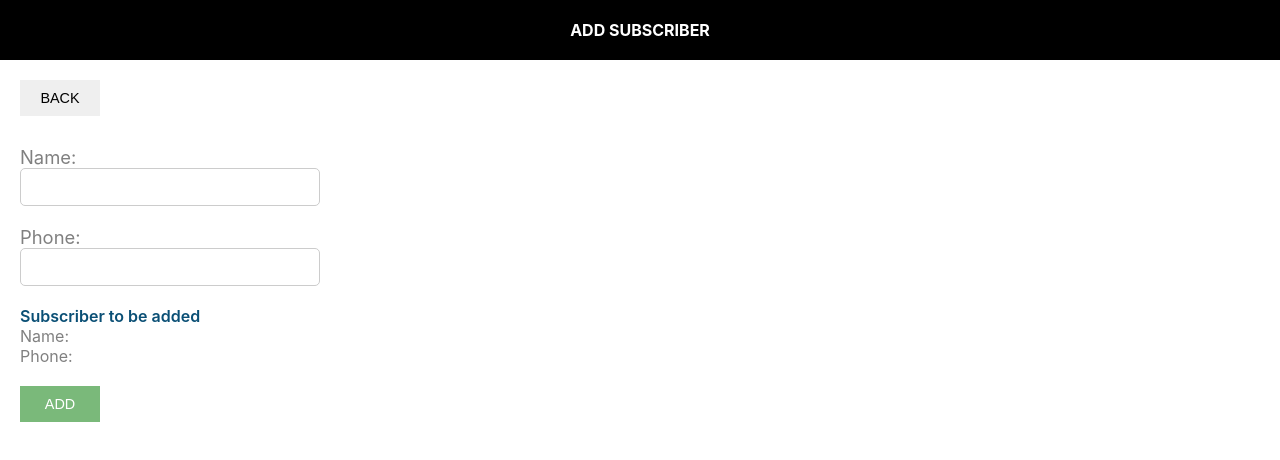
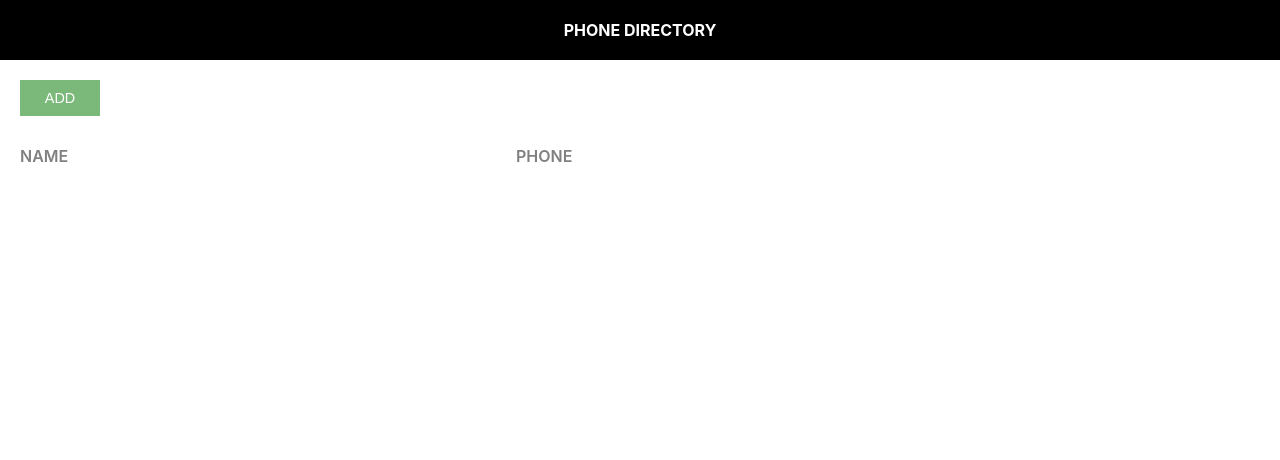
Before and after one commit to Mikita1012/phone-directory, a React (Create React App) app: page / in a window 1280 px wide. Shown: the top 460 px of the page. Built offline with nearby package versions, Linux system fonts and the light colour scheme.

Commit message:
Added state in ‘AddSubscriber’ and ‘App’ components

```diff
--- a/src/AddSubscriber.js
+++ b/src/AddSubscriber.js
@@ -4,7 +4,24 @@ import './AddSubscriber.css'
 // import './App.css'
 
 export default class AddSubscriber extends Component {
+    constructor() {
+        super();
+        this.state = {
+            id: 0,
+            name: '',
+            phone: ''
+        }
+        console.log(this.state);
+    }
+
+    inputChangeHandler = (e) => {
+        const state = this.state;
+        state[e.target.name] = e.target.value;
+        this.setState(state);
+        console.log(this.state);
+    }
     render() {
+        const {name, phone} = this.state;
         return (
             <>
                 <Header heading="Add Subscriber" />
@@ -12,13 +29,13 @@ export default class AddSubscriber extends Component {
                     <button className='custom-btn'>BACK</button>
                     <form className='subscriber-form'>
                         <label htmlFor="name" className="label-control">Name: </label> <br />
-                        <input type='text' id='name' className="input-control"></input> <br /> <br />
+                        <input type='text' id='name' name='name' className="input-control" onChange={this.inputChangeHandler}></input> <br /> <br />
                         <label htmlFor="phone" className="label-control">Phone: </label> <br />
-                        <input type='tel' id='phone' className="input-control"></input> <br /> <br />
+                        <input type='tel' name='phone' id='phone' className="input-control" onChange={this.inputChangeHandler}></input> <br /> <br />
                         <div className='subscriber-info-container'>
                             <span className='subscriber-to-add-heading'>Subscriber to be added</span> <br/>
-                            <span className='subscriber-info'>Name: </span> <br/>
-                            <span className='subscriber-info'>Phone: </span>
+                            <span className='subscriber-info'>Name: {name}</span> <br/>
+                            <span className='subscriber-info'>Phone: {phone}</span>
                         </div>
                         <button className='custom-btn add-btn'>ADD</button>
                     </form>
--- a/src/App.js
+++ b/src/App.js
@@ -4,12 +4,19 @@ import './App.css'
 import AddSubscriber from './AddSubscriber';
 
 class App extends Component {
-  deleteHandler() {
-    alert('Delete Clicked!')
+  deleteHandler(message) {
+    alert(message)
   }
-  // deleteHandler(message) {
-  //   alert(message)
-  // }
+
+
+  constructor() {
+    super();
+    this.state = {
+      subscribersListToShow: []
+    }
+
+
+  }
   render() {
     let subscribers = [
       {
@@ -36,7 +43,7 @@ class App extends Component {
 
           </div>
           {
-            subscribers.map(sub => {
+            this.state.subscribersListToShow.map(sub => {
               return <div key={sub.id} className='grid-container'>
                 <span className='grid-item'>{sub.name}</span>
                 <span className='grid-item'>{sub.phone}</span>
--- a/src/index.js
+++ b/src/index.js
@@ -15,9 +15,14 @@ import './common/common.css'
 const root = ReactDOM.createRoot(document.getElementById('root'));
 root.render(
   <React.StrictMode>
-    <AddSubscriber />
+    <App />
   </React.StrictMode>
 );
+// root.render(
+//   <React.StrictMode>
+//     <AddSubscriber />
+//   </React.StrictMode>
+// );
 
 // If you want to start measuring performance in your app, pass a function
 // to log results (for example: reportWebVitals(console.log))
```
